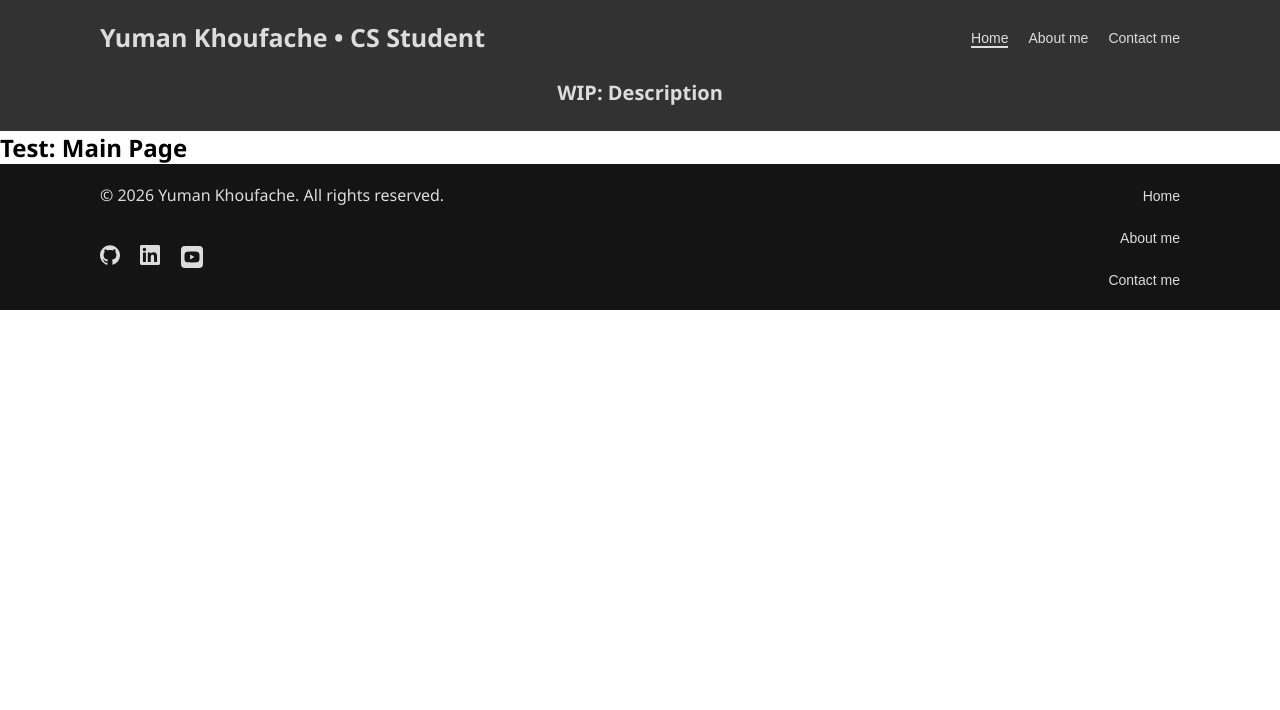
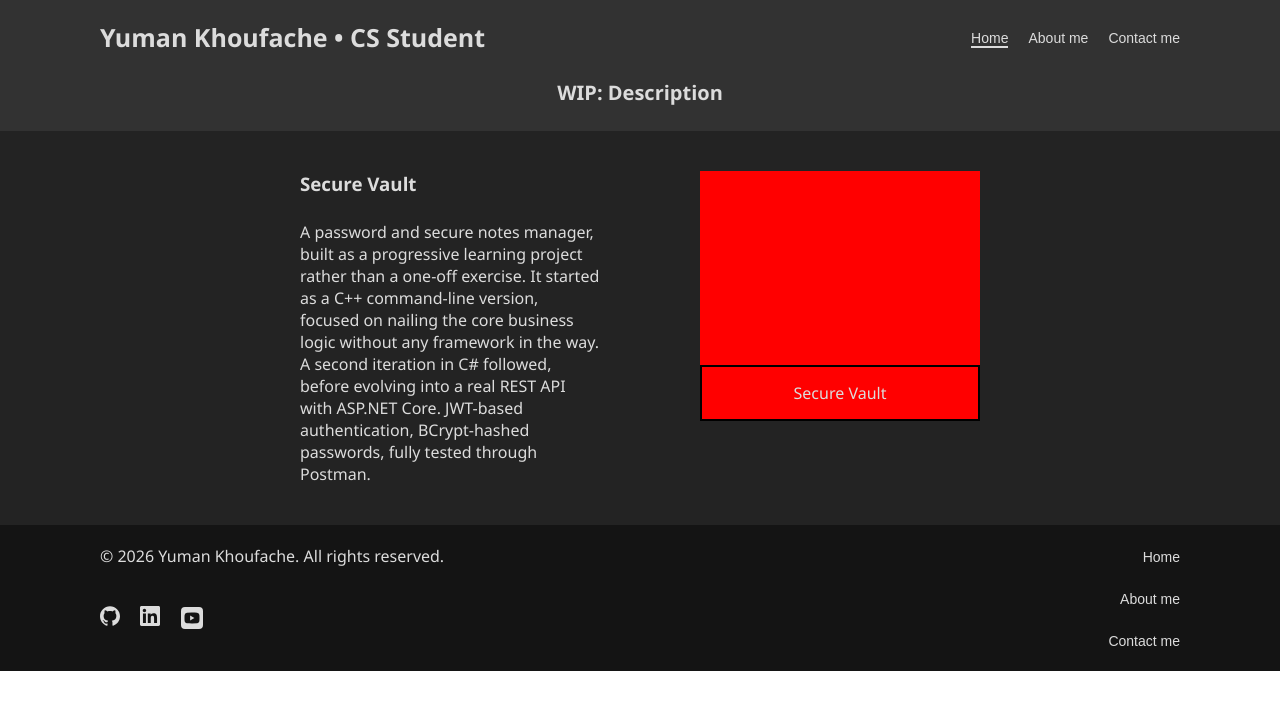
Before and after one commit to YumanKh/Portfolio, a React (Vite) app: page / in a window 1280 px wide. Shown: the top 710 px of the page. Built offline with nearby package versions, Linux system fonts and the light colour scheme.

Commit message:
wip: prototyping main page project showcase layout

```diff
--- a/src/MainPage.tsx
+++ b/src/MainPage.tsx
@@ -2,7 +2,25 @@ const MainPage = () => {
 
     return(
         <>
-            <h2>Test: Main Page</h2>
+            <main>
+                <div className= "securevault-showcase">
+                    <div className= "project-text">
+                        <h3>Secure Vault</h3>
+                        <p>
+                            A password and secure notes manager, built as a progressive learning project
+                            rather than a one-off exercise. It started as a C++ command-line version,
+                            focused on nailing the core business logic without any framework in the way.
+                            A second iteration in C# followed, before evolving into a real REST API with
+                            ASP.NET Core. JWT-based authentication, BCrypt-hashed passwords, fully
+                            tested through Postman.
+                        </p>
+                    </div>
+                    <div className= "securevault-card">
+                        <div className= "project-card"></div>
+                        <a className= "project-link" href="https://github.com/YumanKh/SecureVault" target="_blank">Secure Vault</a>
+                    </div>
+                </div>
+            </main>
         </>
     )
 }
--- a/src/index.css
+++ b/src/index.css
@@ -1,6 +1,7 @@
 :root{
     --header-bg: rgb(50, 50, 50);
     --footer-bg: rgb(20, 20, 20);
+    --page-bg: rgb(35, 35, 35);
     --text: rgb(220, 220, 220);
 }
 
@@ -124,3 +125,55 @@ footer{
         color: inherit;
     }
 }
+
+main{
+    background-color: var(--page-bg);
+    color: var(--text);
+    padding-inline: 300px;
+    padding-top: 40px;
+    padding-bottom: 40px;
+    display: flex;
+
+    .securevault-card{
+        width: 300px;
+        height: 250px;
+        background-color: red;
+        display: flex;
+        flex-direction: column;
+        align-items: center;
+        margin-left: auto;
+    }
+
+    .securevault-showcase{
+        display: flex;
+        width: 100%;
+        gap: 100px;
+    }
+
+    .project-text{
+        display: flex;
+        flex-direction: column;
+        gap: 25px;
+    }
+
+    .project-text h3{
+        font-family: 20px;
+    }
+
+    .project-text p{
+        width: 300px;
+    }
+
+    .project-link{
+        display: block;
+        width: 100%;
+        padding-block: 15px;
+        color: inherit;
+        text-align: center;
+        text-decoration: none;
+        margin-top: auto;
+        border: 2px solid black;
+    }
+
+
+}
```
